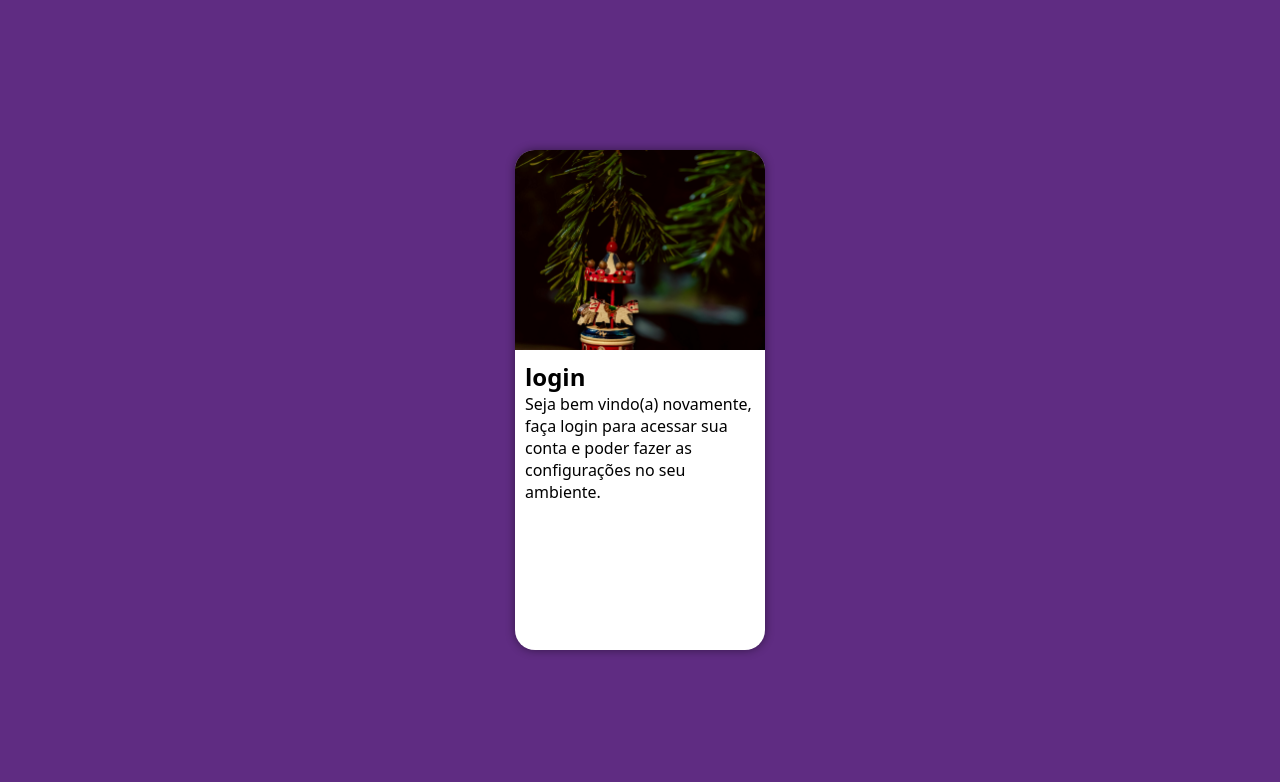
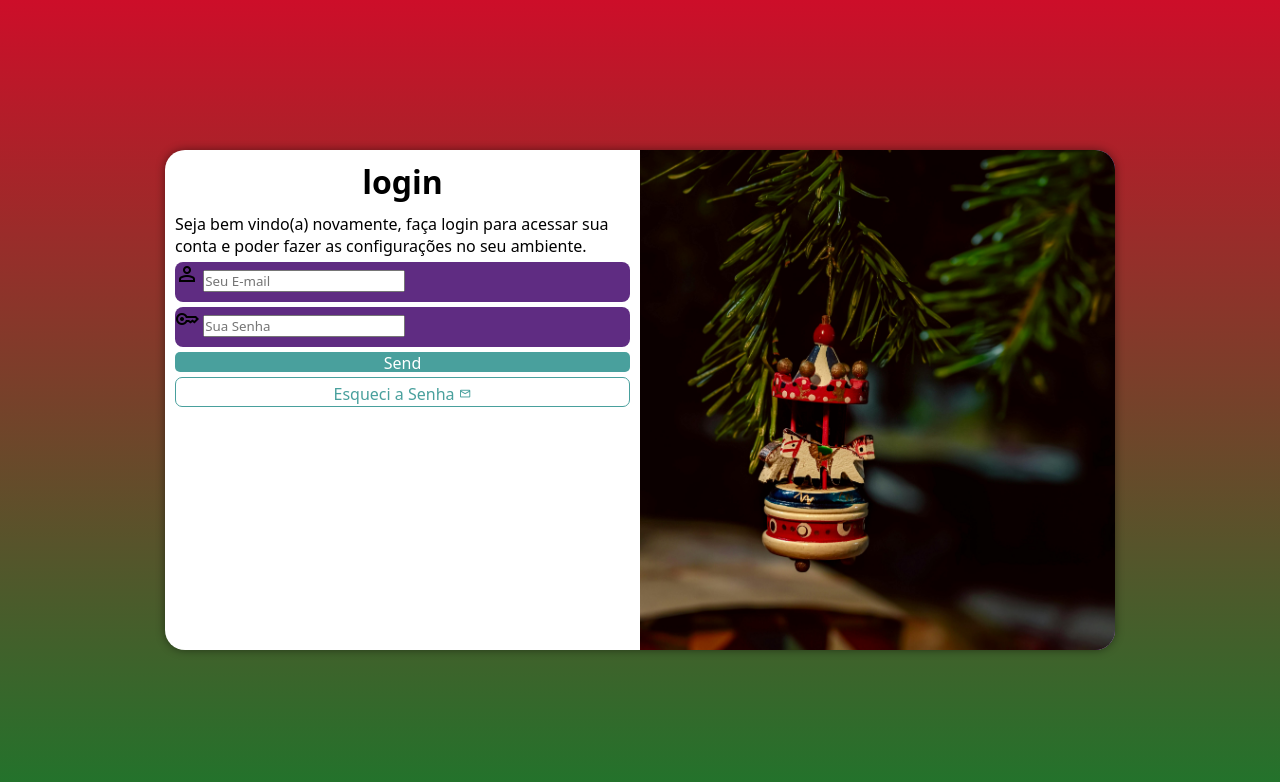
Before and after one commit to RecildoJr/projecto-login, a plain HTML site: page index.html in a window 1280 px wide. Drawn offline with nearby package versions, Linux system fonts and the light colour scheme.

Commit message:
site atualizado

```diff
--- /dev/null
+++ b/estilos/medias-queries.css
@@ -0,0 +1,53 @@
+@charset "UTF-8";
+
+@media screen and (min-width:768px) and (max-width:992px){
+    body {
+        background-image: linear-gradient(to top, rgba(0, 153, 0, 0.666), rgba(255, 0, 0, 0.686));
+    }
+    section#login {
+        width: 80vw;
+    }
+
+    section#login > div#img {
+        float: left;
+        width: 30%;
+        height: 100%;
+    }
+
+    section#login > div#formulario {
+        float: right;
+        width: 70%;
+    }
+
+}
+
+@media screen and (min-width:992px) {
+    body {
+        background-image: linear-gradient(to top, rgba(0, 153, 0, 0.666), rgba(255, 0, 0, 0.686));
+    }
+    section#login {
+        width: 950px;
+    }
+
+    section#login > div#img {
+        float: right;
+        width: 50%;
+        height: 100%;
+    }
+
+    section#login > div#formulario {
+        float: left;
+        width: 50%;
+    }
+
+    div#formulario > h1 {
+        font-size: 2em;
+    }
+
+
+    div#formulario > p {
+    font-family: 1.2em;
+    }
+
+
+}
--- a/estilos/style.css
+++ b/estilos/style.css
@@ -39,6 +39,9 @@ section#login {
     border-radius: 20px;
     box-shadow: 0px 0px 10px rgba(0, 0, 0, 0.450);
     display: block;
+
+    transition: width 0.3s, height .3s;
+    transition-timing-function: ease;
 }
 
 #img {
@@ -51,6 +54,84 @@ section#login {
 
 #formulario {
     padding: 10px;
+    display: block;
+}
 
+#formulario > h1 {
+    text-align: center;
+    margin-bottom: 10px;
+}
 
+#formulario > p {
+    font-family: 0.8em;
 }
+
+form > div.campo {
+    background-color: #5f2c82;
+    width: 100%;
+    height: 40px;
+    display: block;
+    border-radius: 8px;
+    margin: 5px 0px;
+}
+
+/*div.campo > span {
+    color: white;
+    background-color: black;
+    font-size: 2em;
+    width: 40px;
+    padding: 5px;
+} */
+
+/*div.campo > input {
+    background-color: #49a09dd4;
+    width:90%;
+    transform: translate(-10px);
+    height: 100%;
+    border: 0px;
+    border-radius: 8px;
+    padding: 4px;
+} */
+
+form label {
+    display: none;
+}
+
+form > input[type=submit] {
+    display: block;
+    font-size: 1em;
+    width: 100%;
+    height: 20px;
+    background-color: #49a09d;
+    color: white;
+    border: none;
+    border-radius: 5px;
+    cursor: pointer;
+}
+
+form > input[type=submit]:hover {
+    background-color: #49a09d8c;
+}
+
+form > a.botao {
+    display: block;
+    text-align: center;
+    font-size: 1em;
+    width: 100%;
+    height: 30px;
+    padding-top: 5px;
+    margin-top: 5px;
+    background-color: white;
+    color: #49a09d;
+    border: 1px solid #49a09d;
+    border-radius: 7px;
+    text-decoration: none;
+}
+
+form > a.botao:hover {
+    background-color: #44c3c0;
+}
+
+form > a.botao > span {
+    font-size: 0.8em;
+}
--- a/index.html
+++ b/index.html
@@ -4,7 +4,9 @@
     <meta charset="UTF-8">
     <meta name="viewport" content="width=device-width, initial-scale=1.0">
     <title>Login</title>
+    <link href="https://fonts.googleapis.com/css2?family=Material+Symbols+Outlined" rel="stylesheet" />
     <link rel="stylesheet" href="estilos/style.css">
+    <link rel="stylesheet" href="estilos/medias-queries.css">
 </head>
 <body>
     <main>
@@ -17,7 +19,23 @@
                 <h1>login</h1>
                 <p>Seja bem vindo(a) novamente, faça login para acessar sua conta e poder fazer as configurações no seu ambiente.</p>
 
-                <form action="login.php" method="post">
+                <form action="login.php" method="post" autocomplete="on">
+                   <div class="campo">
+                    <span class="material-symbols-outlined">person</span>
+                        <input type="email" name="login" id="ilogin" placeholder="Seu E-mail" autocomplete="email" required maxlength="40">
+                        <label for="ilogi">login</label>
+                   </div>
+
+                   <div class="campo">
+                    <span class="material-symbols-outlined">key</span>
+                        <input type="password" name="senha" id="isenha" placeholder="Sua Senha" autocomplete="current-password" required minlength="8" maxlength="20">
+                        <label for="isenha">Senha</label>
+                   </div>
+
+                   <input type="submit" value="Send">
+                   <a href="esqueci.html" class="botao">
+                    Esqueci a Senha <span class="material-symbols-outlined">mail</span>
+                   </a>
 
 
 
```
